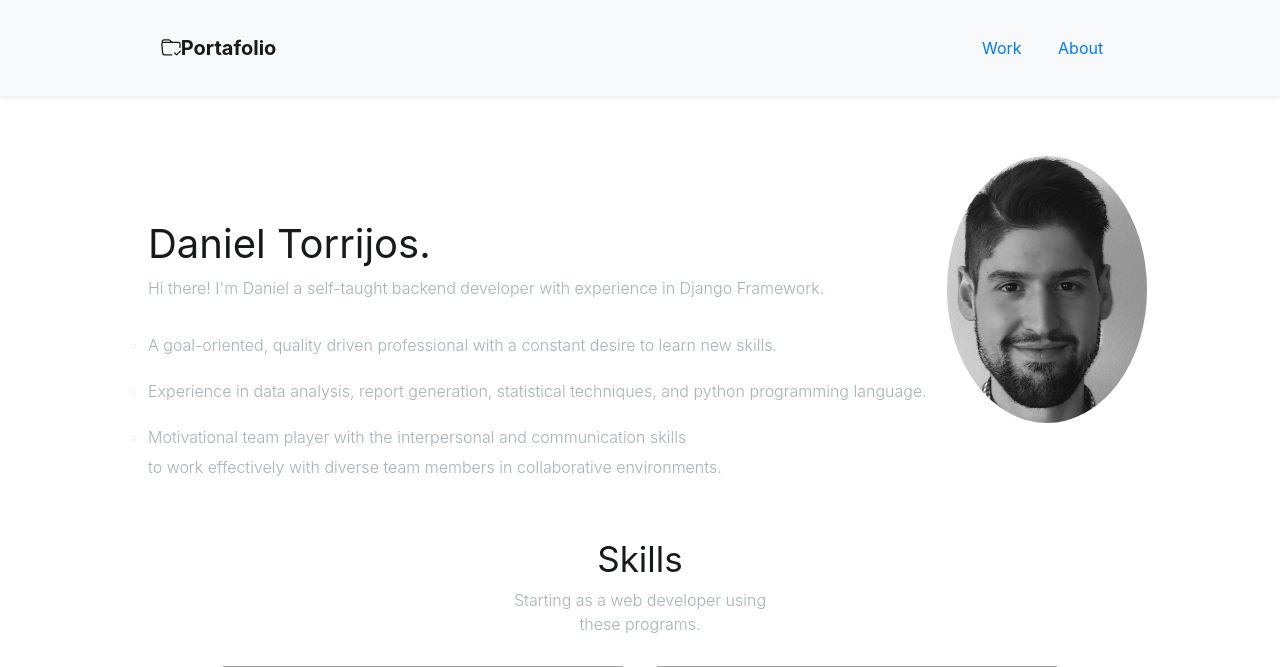
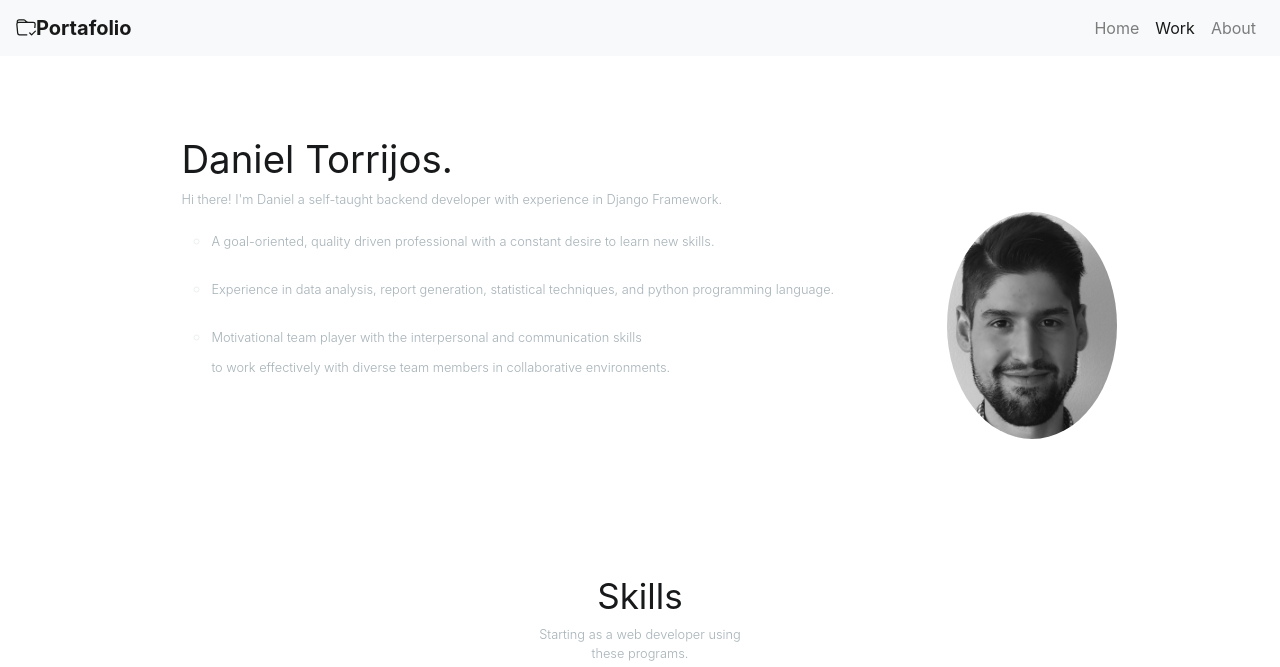
Before and after one commit to T0rr1/Portfolio, a Django app: page /work/ in a window 1280 px wide. Shown: the top 667 px of the page. Run offline with Django 3.2, Linux system fonts and the light colour scheme; some libraries are stand-ins or nearby versions; grey boxes are pictures that could not be loaded.

Commit message:
Nav-Bar Improvements

```diff
--- a/portafolio/static/css/styles.css
+++ b/portafolio/static/css/styles.css
@@ -27,7 +27,7 @@ body {
 }
 
 h1 {
-  font-size: 40px;
+  font-size: 3vw;
   font-weight: 400;
   color: #17191A;
 }
@@ -45,6 +45,7 @@ h5 {
 }
 
 p {
+  font-size: 1vw;
   color: #8f9ea5;
   opacity: 0.8;
   margin-top: 5px;
@@ -53,7 +54,7 @@ p {
 
 ul {
   list-style: circle;
-  margin-top: 30px;
+  margin-left: 30px;
   line-height: 30px;
 }
 
@@ -68,8 +69,8 @@ ul {
   margin-top: 40px;
 }
 
-.landingL {
-  margin-top: 4em;
+.container.landingL {
+  padding-right: 100px;
 }
 
 /* Skills */
@@ -93,6 +94,19 @@ ul {
 
 [role=main] {
   background-color: white;
+}
+
+@media (min-width: 768px) {
+  .pro_pic {
+    padding-top: 6rem;
+    padding-bottom: 6rem;
+  }
+}
+
+img {
+  max-width: 100%;
+  height: auto;
+  max-height: 100%;
 }
 
 .pro_pic {
--- a/portafolio/templates/portafolio/index.html
+++ b/portafolio/templates/portafolio/index.html
@@ -11,8 +11,7 @@
 
 <body>
   <header>{%block navbar%}
-    <div class="navbar navbar-light bg-light shadow-sm">
-      <div class="container d-flex justify-content-between">
+    <nav class="navbar navbar-expand-lg navbar-light bg-light">
       <a href="{% url 'portafolio-home' %}" class="navbar-brand d-flex align-items-center">
         <svg class="bi bi-folder-check" width="1em" height="1em" viewBox="0 0 16 16" fill="currentColor"
           xmlns="http://www.w3.org/2000/svg">
@@ -23,18 +22,31 @@
         </svg>
         <strong>Portafolio</strong>
       </a>
-        <div class="nav-bar-nav">
-          <a class="nav-item nav-link" href="{% url 'portafolio-work' %}">Work</a>
-          <a class="nav-item nav-link" href="">About</a>
+      <button class="navbar-toggler" type="button" data-toggle="collapse" data-target="#navbarToggler"
+        aria-controls="navbarToggler" aria-expanded="false" aria-label="Toggle navigation">
+        <span class="navbar-toggler-icon"></span>
+      </button>
+
+      <div class="collapse navbar-collapse" id="navbarToggler">
+        <ul class="navbar-nav ml-auto mt-2 mt-lg-0">
+          <li class="nav-item">
+            <a class="nav-link" href="/">Home </a>
+          </li>
+          <li class="nav-item active">
+            <a class="nav-item nav-link" href="{% url 'portafolio-work' %}">Work<span
+                class="sr-only">(current)</span></a>
+          </li>
+          <li class="nav-item">
+            <a class="nav-item nav-link" href="{% url 'portafolio-work' %}">About</a>
+          </li>
+        </ul>
       </div>
-      </div>
-    </div>
-    <!-- {%block button%}{%endblock button%} -->
+    </nav>
     {%endblock navbar%}</header>
   {%block content%}
   <div class="landing container">
     <div class="landingWrapper">
-      <div class="landingL">
+      <div class="landingL container">
         <h1>Daniel Torrijos.</h1>
         <p>Hi there! I'm Daniel a self-taught backend developer with experience in Django Framework.</p>
         <ul>
```
Also changed, not shown: portafolio/static/css/details.css (+23 -3 lines), portafolio/templates/portafolio/home.html (+18 -6 lines), portafolio/templates/portafolio/project_detail.html (+7 -4 lines), db.sqlite3, media/images/Screenshot_2020-06-01_12.45.04.png (added). Lines whose indentation alone changed are shown as unchanged.
